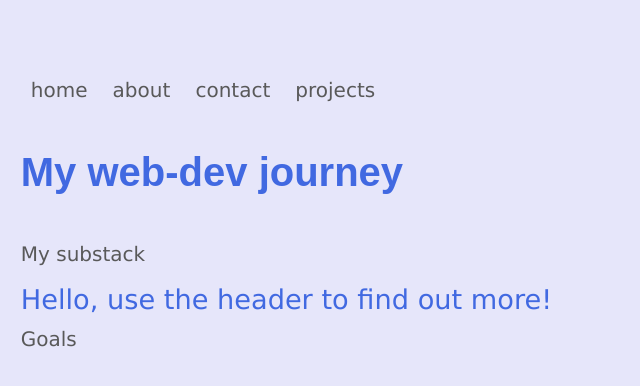
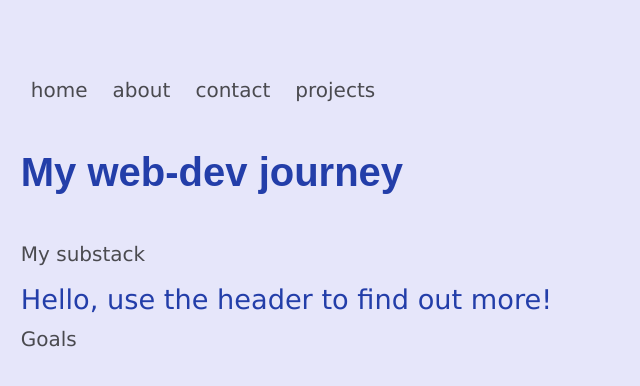
Before and after one commit to jboutos/personal-site, a PHP site: page / in a window 1280 px wide. Shown: the top 386 px of the page, without its empty margins (0-640 px from the left). Run offline with PHP 8.4, Linux system fonts and the light colour scheme.

Commit message:
various changes

```diff
--- a/4-page-website/contact.html
+++ b/4-page-website/contact.html
@@ -15,11 +15,11 @@
 			}
 
 			h1 {
-				color: cornflowerblue;
+				color: #7f1786;
 			}
 
 			h2 {
-				color: cornflowerblue;
+				color: #7f1786;
 			}
 
 			p {
--- a/4-page-website/favorite-foods.html
+++ b/4-page-website/favorite-foods.html
@@ -15,11 +15,11 @@
 			}
 
 			h1 {
-				color: cornflowerblue;
+				color: #7f1786;
 			}
 
 			h2 {
-				color: cornflowerblue;
+				color: #7f1786;
 			}
 
 			p {
--- a/4-page-website/journal.html
+++ b/4-page-website/journal.html
@@ -15,11 +15,11 @@
 			}
 
 			h1 {
-				color: cornflowerblue;
+				color: #7f1786;
 			}
 
 			h2 {
-				color: cornflowerblue;
+				color: #7f1786;
 			}
 
 			p {
--- a/4-page-website/welcome.html
+++ b/4-page-website/welcome.html
@@ -15,11 +15,11 @@
 			}
 
 			h1 {
-				color: cornflowerblue;
+				color: #7f1786;
 			}
 
 			h2 {
-				color: cornflowerblue;
+				color: #7f1786;
 			}
 
 			p {
--- a/index.html
+++ b/index.html
@@ -16,11 +16,15 @@
 				background-color: lavender;
 			}
 			h1 {
-				color: royalblue;
+				color: #233EA9;
 			}
 
 			h2 {
-				color: royalblue;
+				color: #233EA9;
+			}
+
+			a {
+				color: #4A4A4F;
 			}
 
 			a:hover {
--- a/projects/index.html
+++ b/projects/index.html
@@ -72,6 +72,7 @@
 				<li><a href='layout-garden/index.php'>Layout garden php</a></li>
 				<li><a href='surlc-grid/index.html'>Super layout challenge grid edition</a></li>
 				<li><a href='grid-practice-layouts/index.php'>Grid practice layouts</a></li>
+				<li><a href='grid-practice-layouts/index.php'>Php madlib</a></li>
 			</ul>
 
 		</main>
--- a/projects/surlc-grid/css/style.css
+++ b/projects/surlc-grid/css/style.css
@@ -373,6 +373,10 @@ footer {
 	h2 {
 		margin-top: 20px;
 	}
+
+	h2, .about p {
+		padding-left: 0;
+	}
 }
 
 @media (min-width: 1400px) {
--- a/projects/surlc-grid/index.html
+++ b/projects/surlc-grid/index.html
@@ -67,7 +67,7 @@
 						</div>
 						<div>
 							<h2>Car repairs</h2>
-							<p>Our Car Department provides comprehensive repair and maintenance services for all models.</p>
+							<p>Our Car Department provides comprehensive repair services for all models.</p>
 							<a href='#'>Schedule appointment</a>
 						</div>
 					</div>
```
Also changed, not shown: projects/php-madlib/index.php (added, +30 -0 lines).
